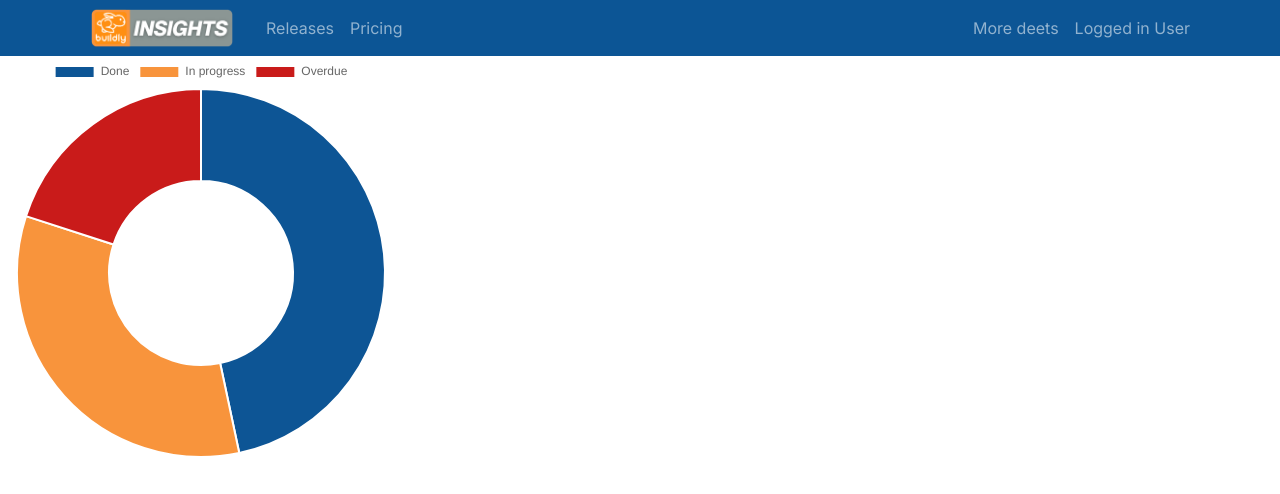
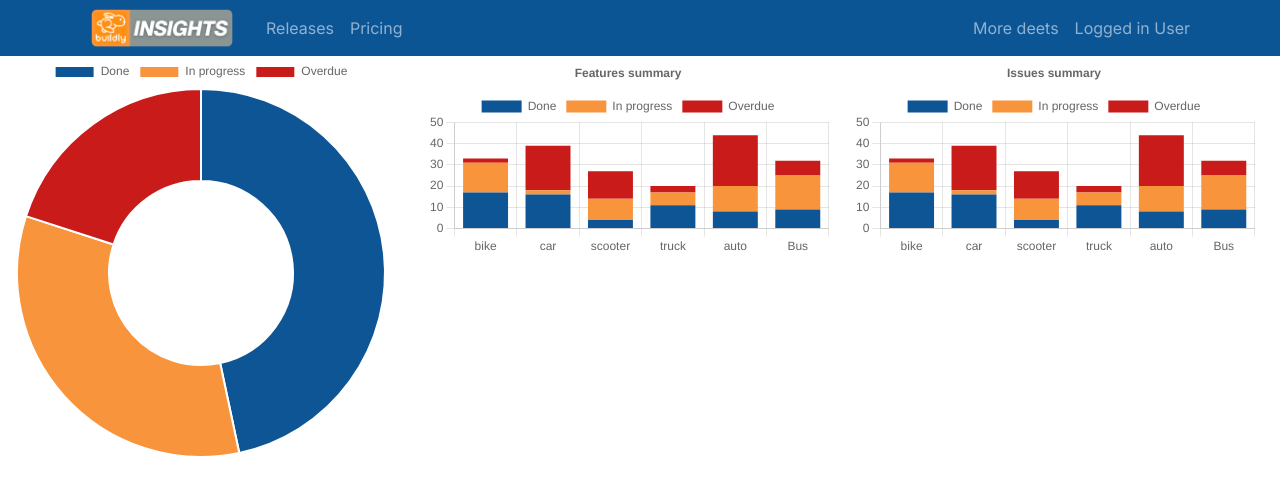
Before and after one commit to buildly-release-management/release-client, a React (Create React App) app: page /releases/1 in a window 1280 px wide. Shown: the top 494 px of the page. Built offline with nearby package versions, Linux system fonts and the light colour scheme.

Commit message:
Stacked bar chart

```diff
--- a/src/components/Charts/BarChart/BarChart.tsx
+++ b/src/components/Charts/BarChart/BarChart.tsx
@@ -1,29 +1,68 @@
 import React from "react";
 import PropTypes from "prop-types";
-import { Chart as ChartJS, ArcElement, Tooltip, Legend } from "chart.js";
+import {
+  Chart as ChartJS,
+  CategoryScale,
+  LinearScale,
+  BarElement,
+  Title,
+  Tooltip,
+  Legend,
+} from "chart.js";
 import { Bar } from "react-chartjs-2";
 
-ChartJS.register(ArcElement, Tooltip, Legend);
+ChartJS.register(
+  CategoryScale,
+  LinearScale,
+  BarElement,
+  Title,
+  Tooltip,
+  Legend
+);
 
 // style={{ maxHeight: "600px" }}
-const BarChart = ({ id, chartData }: any) => {
-  return <Bar id={id} data={chartData} />;
+
+const BarChart = ({
+  id,
+  labels,
+  label,
+  data,
+  backgroundColor,
+  borderWidth,
+  borderColor,
+}: any) => {
+  const options = {
+    plugins: {
+      title: {
+        display: true,
+        text: label,
+      },
+    },
+    scales: {
+      x: {
+        stacked: true,
+      },
+      y: {
+        stacked: true,
+      },
+    },
+  };
+
+  const chartData = {
+    labels,
+    datasets: data,
+  };
+  return <Bar id={id} options={options} data={chartData} />;
 };
 
 BarChart.propTypes = {
   id: PropTypes.string.isRequired,
-  chartData: PropTypes.shape({
-    labels: PropTypes.array.isRequired,
-    datasets: PropTypes.arrayOf(
-      PropTypes.shape({
-        label: PropTypes.string,
-        data: PropTypes.array.isRequired,
-        backgroundColor: PropTypes.string,
-        borderWidth: PropTypes.array,
-        borderColor: PropTypes.string,
-      })
-    ),
-  }).isRequired,
+  labels: PropTypes.array.isRequired,
+  label: PropTypes.string,
+  data: PropTypes.array.isRequired,
+  backgroundColor: PropTypes.string,
+  borderWidth: PropTypes.number,
+  borderColor: PropTypes.string,
 };
 
 export default BarChart;
--- a/src/modules/release/details/ReleaseDetails.tsx
+++ b/src/modules/release/details/ReleaseDetails.tsx
@@ -2,10 +2,6 @@ import React from "react";
 import { useParams } from "react-router-dom";
 import DoughnutChart from "../../../components/Charts/Doughnut";
 import BarChart from "../../../components/Charts/BarChart";
-import { Chart as ChartJS, ArcElement, Tooltip, Legend } from "chart.js";
-import { Bar } from "react-chartjs-2";
-
-ChartJS.register(ArcElement, Tooltip, Legend);
 
 function ReleaseDetails() {
   const { releaseUuid } = useParams();
@@ -13,40 +9,30 @@ function ReleaseDetails() {
 
   // Sample data
   const pieChartLabels = ["Done", "In progress", "Overdue"];
-  const pieChartLabel = "Release summary";
+  const pieChartLabel = "Releases summary";
   const pieChartData = [7, 5, 3];
 
-  const data = {
-    labels: ["Monday", "Tuesday", "Wednesday", "Thursday", "Friday"],
-    datasets: [
-      {
-        label: "Hours Studied in Geeksforgeeks",
-        data: [2, 5, 6, 7, 3],
-        backgroundColor: ["blue", "green", "yellow", "pink", "orange"],
-      },
-    ],
-  };
-
-  const barChartData = {
-    labels: [
-      "Sunday",
-      "Monday",
-      "Tuesday",
-      "Wednesday",
-      "Thursday",
-      "Friday",
-      "Saturday",
-    ],
-    datasets: [
-      {
-        label: "Hours Studied in Geeksforgeeks",
-        data: [2, 5, 6, 7, 3, 3, 4],
-        backgroundColor: "#02b844",
-        borderWidth: 1,
-        borderColor: "#000000",
-      },
-    ],
-  };
+  const barChartLabels = ["bike", "car", "scooter", "truck", "auto", "Bus"];
+  const barChartData = [
+    {
+      label: "Done",
+      backgroundColor: "#0D5595",
+      data: [17, 16, 4, 11, 8, 9],
+    },
+    {
+      label: "In progress",
+      backgroundColor: "#F8943C",
+      data: [14, 2, 10, 6, 12, 16],
+    },
+    {
+      label: "Overdue",
+      backgroundColor: "#C91B1A",
+      data: [2, 21, 13, 3, 24, 7],
+    },
+  ];
+  const backgroundColor = "#02b844";
+  const borderWidth = 1;
+  const borderColor = "#000000";
 
   return (
     <>
@@ -59,12 +45,28 @@ function ReleaseDetails() {
             data={pieChartData}
           />
         </section>
-        {/*<section className="col-4">*/}
-        {/*  <BarChart id="features" chartData={barChartData} />*/}
-        {/*</section>*/}
-        {/*<section className="col-4">*/}
-        {/*  <DoughnutChart id="isssues" chartData={data} />*/}
-        {/*</section>*/}
+        <section className="col-4">
+          <BarChart
+            id="features"
+            label="Features summary"
+            labels={barChartLabels}
+            data={barChartData}
+            backgroundColor={backgroundColor}
+            borderWidth={borderWidth}
+            borderColor={borderColor}
+          />
+        </section>
+        <section className="col-4">
+          <BarChart
+            id="issues"
+            label="Issues summary"
+            labels={barChartLabels}
+            data={barChartData}
+            backgroundColor={backgroundColor}
+            borderWidth={borderWidth}
+            borderColor={borderColor}
+          />
+        </section>
       </div>
     </>
   );
```
